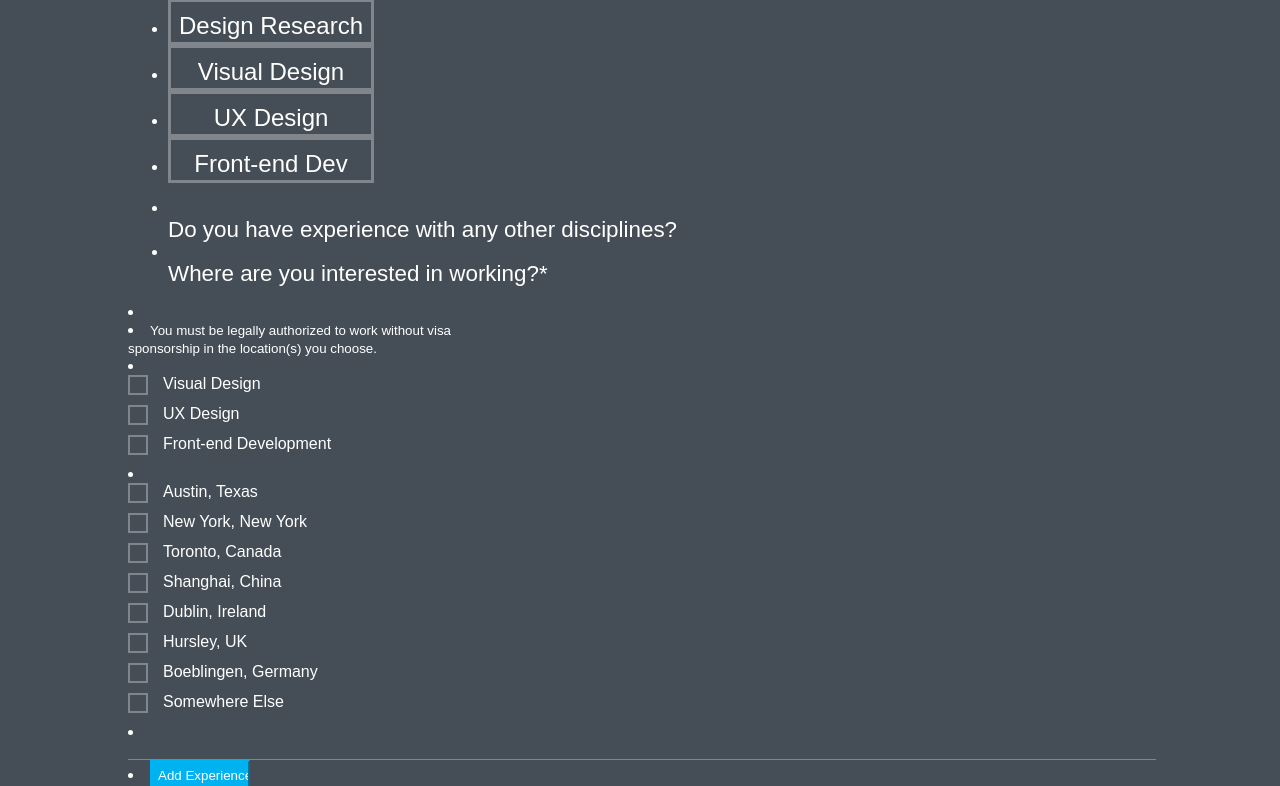
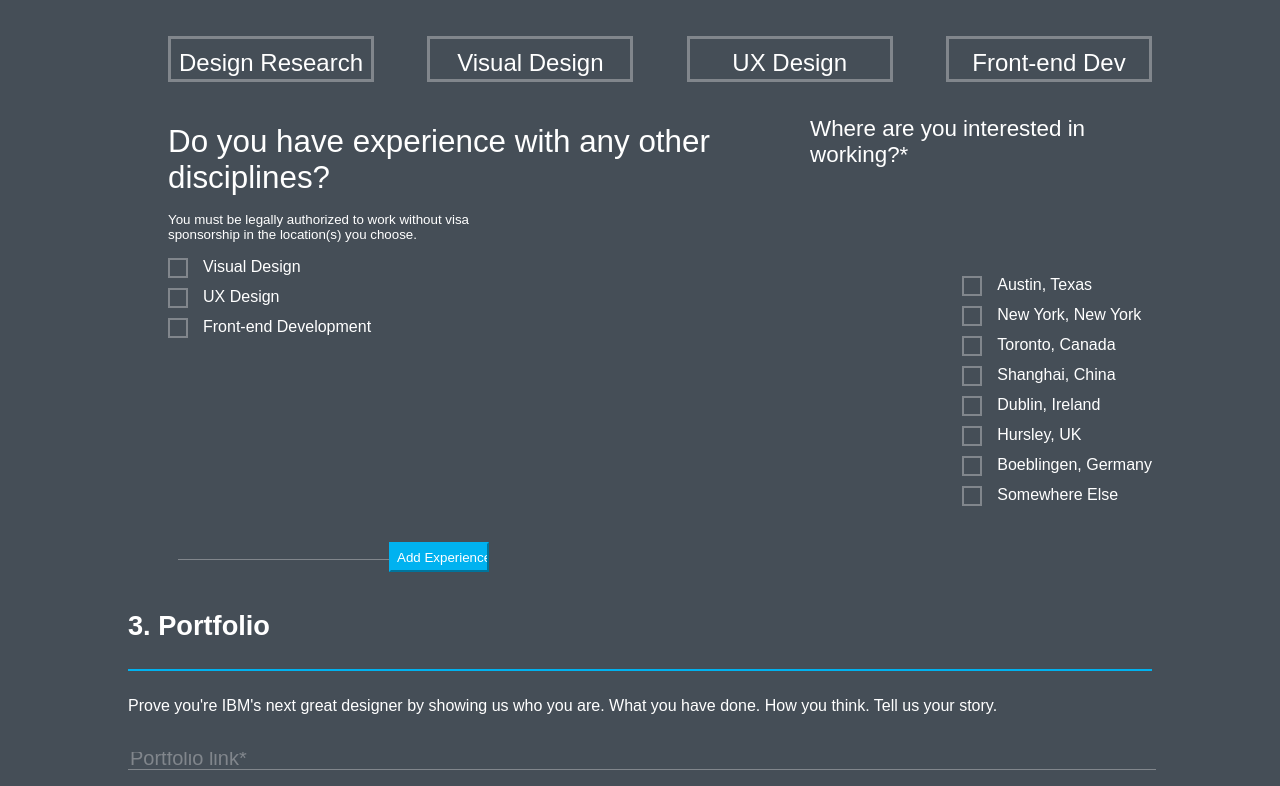
Before and after one commit to Sannu8/React-Form, a React (Create React App) app: page / in a window 1280 px wide. Shown: the part 739-1525 px from the top of the page. Built offline with nearby package versions, Linux system fonts and the light colour scheme.

Commit message:
Using flex instead of float :)

```diff
--- a/src/Css/App.css
+++ b/src/Css/App.css
@@ -15,6 +15,9 @@ body {
 
 }
 
+.flex-container {
+  display: flex;
+}
 /* All input CSS*/
 
 input[type="text"] {
@@ -33,7 +36,6 @@ input::placeholder {
 
 .flex-container {
   display: flex;
-  flex-direction: row;
 }
 
 .flex-container input {
@@ -78,6 +80,10 @@ input[name="invalid"] {
   h3 {
     font-size: 1.5em;
   }
+  input::placeholder {
+    font-size: 1.6em;
+
+  }
 
 }
 @media screen and (min-width: 720px) and (max-width: 1280px) {
@@ -89,7 +95,7 @@ input[name="invalid"] {
     font-size: 1.6em;
   }
   input::placeholder {
-    font-size: 2em;
+    font-size: 1.5em;
   }
   .text {
     font-size: 1.4em;
@@ -100,7 +106,7 @@ input[name="invalid"] {
     font-size: 1.7em;
   }
   input::placeholder {
-    font-size: 2em;
+    font-size: 1.5em;
   }
 }
 @media only screen and (min-width: 1440px) {
@@ -108,6 +114,6 @@ input[name="invalid"] {
     font-size: 1.8em;
   }
   input::placeholder {
-    font-size: 2em;
+    font-size: 1.5em;
   }
 }
--- a/src/Css/Skills.css
+++ b/src/Css/Skills.css
@@ -1,6 +1,11 @@
-table {
-  width: 100%;
+ul {
+  list-style-type: none;
 }
+
+#questions, #checkBoxes, #buttons {
+ justify-content: space-between
+}
+
 
 /* CheckBoxes */
 #checkBoxes {
--- a/src/Info.js
+++ b/src/Info.js
@@ -154,6 +154,7 @@ class Info extends Component {
 
 				<hr className="greyHr" />
 				<br />
+				<div className="flex-container">
 					<input
 						type="text"
 						id="city"
@@ -199,6 +200,7 @@ class Info extends Component {
 						onChange={e => this.setState({ zip: e.target.value })}
 						onBlur={e => this.props.validate("zip", this.state.zip)}
 					/>
+				</div>
 
 				<br />
 				<br />
--- a/src/Radio.js
+++ b/src/Radio.js
@@ -5,8 +5,7 @@ const Radio = props => {
 	const data = props.data;
 
 	return (
-		<li>
-			<label className="containerRadio">
+		<li className="containerRadio">
 			<input
 				type="radio"
 				name="button"
@@ -19,8 +18,8 @@ const Radio = props => {
 			<span className="checkmarkRadio">
 				<div className="buttonText">{data}</div>
 			</span>
-			</label>
 		</li>
+
 	);
 };
 
--- a/src/Skills.js
+++ b/src/Skills.js
@@ -112,7 +112,7 @@ class Skills extends Component {
 				<br />
 
 
-				<ul id="buttons">
+				<ul id="buttons" className="flex-container">
 					{radioids.map((data, i) => (
 						<Radio
 							data={radiodatas[i]}
@@ -125,37 +125,35 @@ class Skills extends Component {
 					))}
 				</ul>
 
-				<ul id="questions">
-					<li colSpan="2">
+				<ul id="questions" className="flex-container">
+					<li className="text">
 						<br />
 						<section className="text">
 							Do you have experience with any other disciplines?
-								</section>
+						</section>
 					</li>
 
-					<li colSpan="2" className="secondCol">
+					<li className="secondCol">
 						<br />
 						<section className="text">
 							Where are you interested in working?*
-								</section>
+						</section>
 					</li>
 				</ul>
 
-				<div>
-					<li colSpan="2" id="EmptyValid">
-						{" "}
-					</li>
-					<li colSpan="2" id="EmptyValid" className="secondCol">
+				<ul>
+
+					<li id="EmptyValid" className="flex-container">
 						<small>
 							You must be legally authorized to work without visa
-									<br />
+							<br />
 							sponsorship in the location(s) you choose.
-								</small>
+						</small>
 					</li>
-				</div>
+				</ul>
 
-				<div id="checkBoxes">
-					<li colSpan="2" id="ExperienceTd">
+				<ul id="checkBoxes" className="flex-container">
+					<li id="ExperienceList">
 
 						{this.state.exDatas.map((data, i) => (
 							<CheckBox
@@ -170,7 +168,7 @@ class Skills extends Component {
 						))}
 					</li>
 
-					<li colSpan="2" className="secondCol">
+					<li className="secondCol">
 						<br />
 						{this.state.cityDatas.map((data, i, array) => (
 							<CheckBox
@@ -184,9 +182,9 @@ class Skills extends Component {
 							/>
 						))}
 					</li>
-				</div>
+				</ul>
 
-				<div id="Add">
+				<ul id="Add" className="flex-container">
 					<li>
 						<input
 							type="text"
@@ -212,9 +210,7 @@ class Skills extends Component {
 							onClick={() => this.handleAdd(this.state.inputExperience)}
 						/>
 					</li>
-
-					<li colSpan="2" />
-				</div>
+				</ul>
 
 			</div >
 		);
```
Lines whose indentation alone changed are shown as unchanged.
